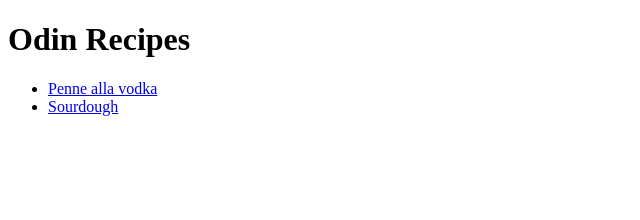
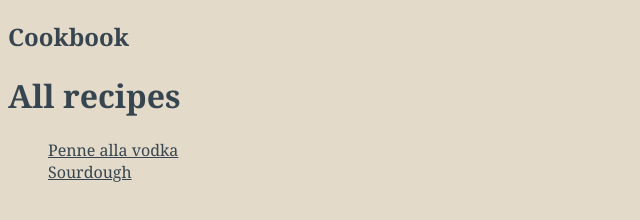
Before and after one commit to ndea7941/odin-recipes, a plain HTML site: page index.html in a window 1280 px wide. Shown: the whole page, without its empty margins (0-640 px from the left). Drawn offline with Linux system fonts and the light colour scheme.

```diff
--- a/index.html
+++ b/index.html
@@ -5,12 +5,18 @@
     <meta http-equiv="X-UA-Compatible" content="IE=edge">
     <meta name="viewport" content="width=<device-width>, initial-scale=1.0">
     <title>Document</title>
+    <link rel="stylesheet" href="styles/style.css">
 </head>
 <body>
-    <h1>Odin Recipes</h1>
+    <header>
+        <nav>
+            <h1>Cookbook</h1>
+        </nav>
+    </header>
+    <h1>All recipes</h1>
     <ul>
-        <li><a href="recipes/penne-alla-vodka.html">Penne alla vodka</a></li>
-        <li><a href="recipes/sourdough.html">Sourdough</a></li>
+        <li><a href="penne-alla-vodka.html">Penne alla vodka</a></li>
+        <li><a href="sourdough.html">Sourdough</a></li>
     </ul>
 </body>
 </html>
```
